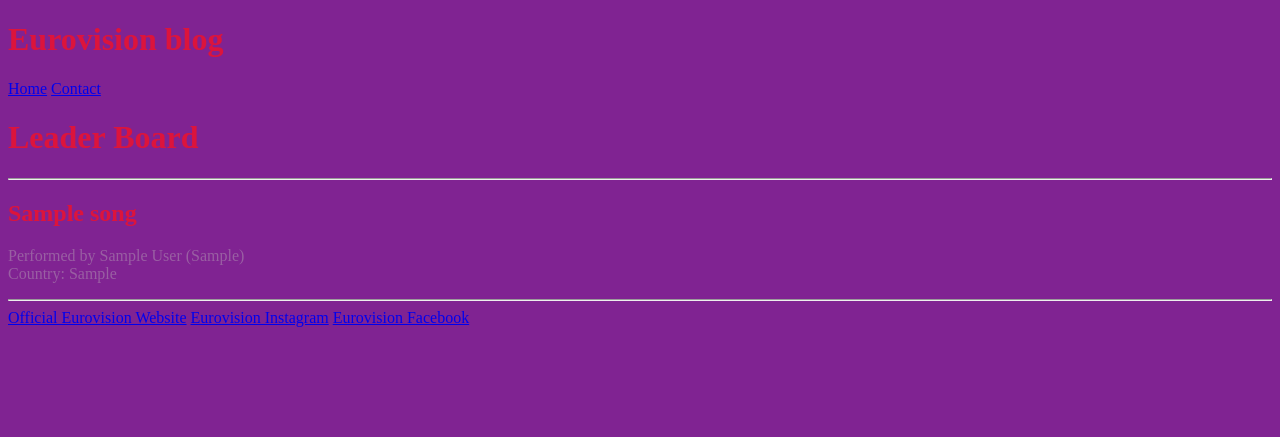
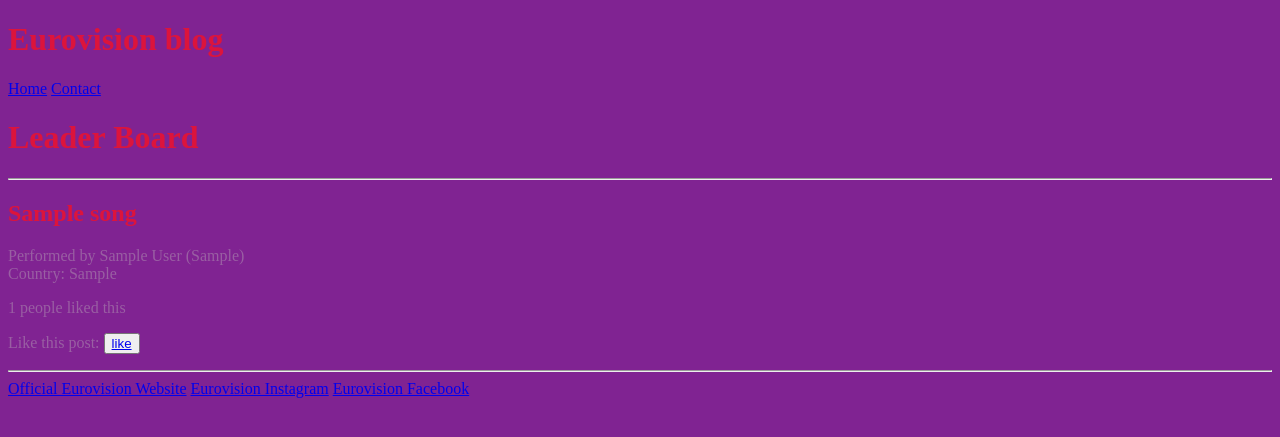
Before and after one commit to bara-dankova/FinalProject, a Flask app: page /leaderboard in a window 1280 px wide. Shown: the top 437 px of the page. Run offline with Flask 2, Linux system fonts and the light colour scheme; tables that the repository leaves empty hold one stand-in row (values such as "Sample post").

Commit message:
added like button and function to the leaderboard

```diff
--- a/application/templates/leaderboard.html
+++ b/application/templates/leaderboard.html
@@ -11,6 +11,12 @@
     <br>
 Country: {{contestant.country}}
 </p>
+ {%if (song.query.filter_by(contestant_id=contestant.contestant_id).first().song_likes) != None: %}
+            <p>{{song.query.filter_by(contestant_id=contestant.contestant_id).first().song_likes}} people liked this</p>
+             {% endif %}
+<p>Like this post:
+                <button><a href="{{ url_for('likesong', contestant_id=contestant.contestant_id) }}">like</a></button>
+            </p>
 
 <hr>
     </div>
```
